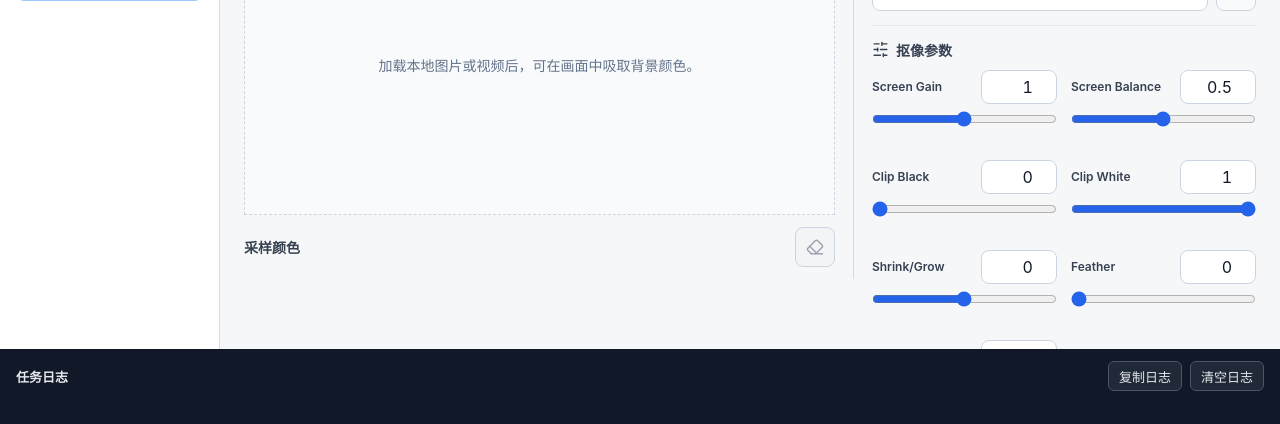
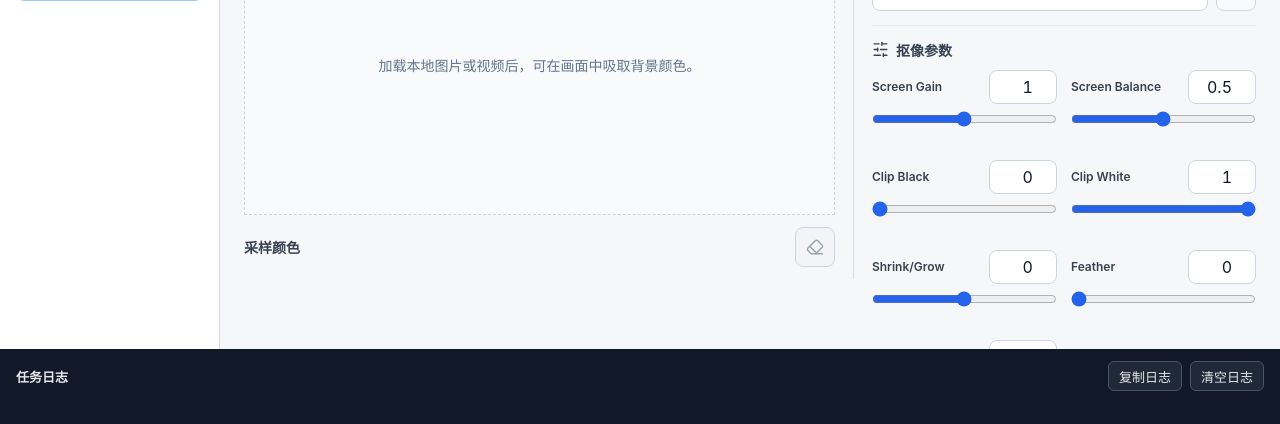
Before and after one commit to chenxu-whisper/DesignToolkit, a React (Vite) app in the folder web/frontend/: page / in a window 1280 px wide. Both pictures are taken after a click on the button "Studio Chroma Keyer". Shown: the part 211-635 px from the top of the page. Built offline with nearby package versions, Linux system fonts and the light colour scheme.

Commit message:
fix: contain chroma parameter headers

```diff
--- a/web/frontend/src/styles/app.css
+++ b/web/frontend/src/styles/app.css
@@ -685,12 +685,12 @@ button {
 }
 
 .chroma-parameter-number {
-  flex: 0 0 76px;
+  flex: 0 0 68px;
   font-variant-numeric: tabular-nums;
   min-height: 34px;
   padding: 5px 8px;
   text-align: right;
-  width: 76px;
+  width: 68px;
 }
 
 .chroma-parameter-range {
```
Also changed, not shown: 1 other file (tests, documents, lock files or other folders).
